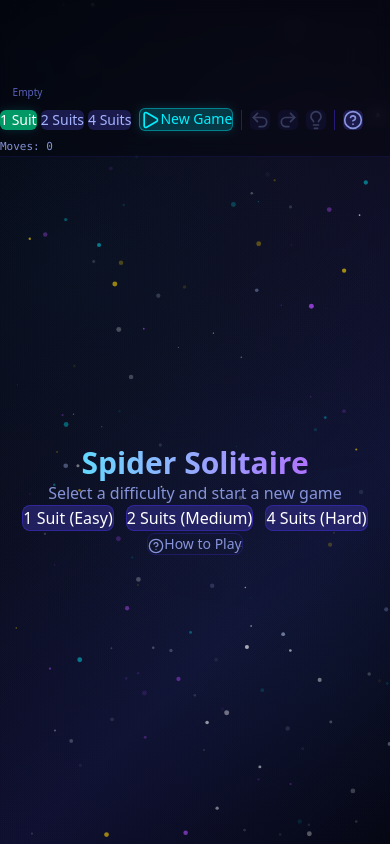
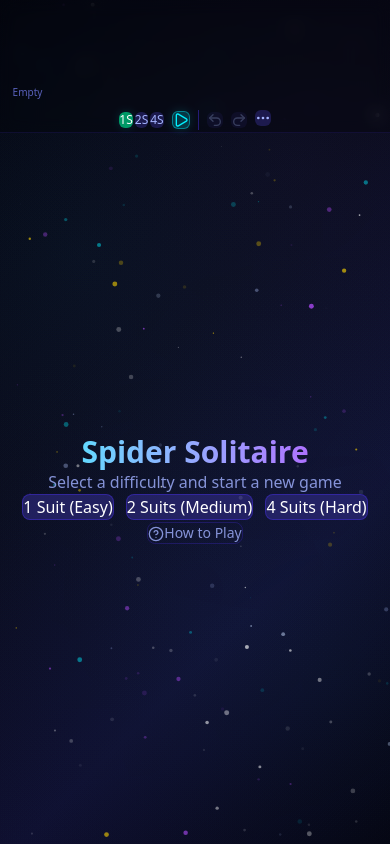
Before and after one commit to shivamg95/SpiderSolitaire, a React (Vite) app: page / in a window 390 px wide. Built offline with nearby package versions, Linux system fonts and the light colour scheme.

Commit message:
new fixes

```diff
--- a/src/components/Board.tsx
+++ b/src/components/Board.tsx
@@ -445,7 +445,7 @@ export default function Board() {
                 cardWidth={dims.cardWidth}
               />
               {showBoard && (
-                <Foundation completedSuits={completedSuits} />
+                <Foundation completedSuits={completedSuits} cardWidth={dims.cardWidth} />
               )}
             </div>
             <div className="md:hidden text-[11px] text-indigo-300/80 font-mono">
@@ -455,12 +455,14 @@ export default function Board() {
               {gameStatus === 'lost' && (
                 <span className="text-red-400 font-bold">Game Over</span>
               )}
+              {gameStatus === 'playing' && (
+                <span>{moves} moves</span>
+              )}
             </div>
           </div>
 
           <div className="flex items-center justify-center flex-1">
             <Controls
-              moves={moves}
               hasUndo={hasUndo()}
               hasRedo={hasRedo()}
               canAutoComplete={isAutoCompletable}
@@ -479,12 +481,15 @@ export default function Board() {
             />
           </div>
 
-          <div className="hidden md:block text-[11px] text-indigo-300/80 font-mono min-w-[60px] text-right">
+          <div className="hidden md:flex items-center gap-3 text-[11px] text-indigo-300/80 font-mono min-w-[90px] text-right justify-end">
             {gameStatus === 'won' && (
               <span className="text-[#ffd700] font-bold">Victory!</span>
             )}
             {gameStatus === 'lost' && (
               <span className="text-red-400 font-bold">Game Over</span>
+            )}
+            {gameStatus === 'playing' && (
+              <span>{moves} moves</span>
             )}
           </div>
         </header>
@@ -495,7 +500,7 @@ export default function Board() {
           maxTimelines={MAX_TIMELINES}
           onSwitch={handleSwitchTimeline}
           onSplit={handleSplitTimeline}
-          visible={showBoard && timelines.length > 0}
+          visible={showBoard && timelines.length > 1}
         />
 
         <main className="flex-1 flex flex-col px-2 pt-2 pb-2 overflow-hidden relative">
@@ -551,7 +556,7 @@ export default function Board() {
               <div className="flex-1 flex min-h-0 overflow-auto" style={{ touchAction: 'pan-y' }}>
                 <div
                   className="flex gap-1.5 px-1"
-                  style={{ minWidth: Math.max(window.innerWidth, TABLEAU_COLUMNS * dims.cardWidth + (TABLEAU_COLUMNS - 1) * COLUMN_GAP + CONTAINER_PADDING_X) }}
+                   style={{ minWidth: TABLEAU_COLUMNS * dims.cardWidth + (TABLEAU_COLUMNS - 1) * COLUMN_GAP + CONTAINER_PADDING_X }}
                 >
                   {columns.map((col, idx) => (
                     <Column
--- a/src/components/Column.tsx
+++ b/src/components/Column.tsx
@@ -23,9 +23,9 @@ export function getColumnHeight(
   faceUpOffset: number,
   cardHeight: number
 ): number {
-  if (cards.length === 0) return cardHeight + 4
+  if (cards.length === 0) return cardHeight + Math.round(cardHeight * 0.08)
   const lastCardOffset = getCardOffset(cards, cards.length - 1, faceDownOffset, faceUpOffset)
-  return lastCardOffset + cardHeight + 16
+  return lastCardOffset + cardHeight + Math.round(cardHeight * 0.15)
 }
 
 export function getPointerColumnIndex(x: number): number | null {
--- a/src/components/Controls.tsx
+++ b/src/components/Controls.tsx
@@ -1,8 +1,8 @@
-import { Undo2, Redo2, Lightbulb, Play, Flag, Sparkles, GitBranch, HelpCircle } from 'lucide-react'
+import { useState, useRef, useEffect } from 'react'
+import { Undo2, Redo2, Lightbulb, Play, Flag, Sparkles, GitBranch, HelpCircle, MoreHorizontal } from 'lucide-react'
 import type { GameMode } from '../types'
 
 interface ControlsProps {
-  moves: number
   hasUndo: boolean
   hasRedo: boolean
   canAutoComplete: boolean
@@ -26,6 +26,12 @@ const MODE_LABELS: Record<GameMode, string> = {
   hard: '4 Suits',
 }
 
+const MODE_SHORT: Record<GameMode, string> = {
+  easy: '1S',
+  medium: '2S',
+  hard: '4S',
+}
+
 const MODE_COLORS: Record<GameMode, string> = {
   easy: 'bg-emerald-600 hover:bg-emerald-500',
   medium: 'bg-amber-600 hover:bg-amber-500',
@@ -33,7 +39,6 @@ const MODE_COLORS: Record<GameMode, string> = {
 }
 
 export default function Controls({
-  moves,
   hasUndo,
   hasRedo,
   canAutoComplete,
@@ -50,13 +55,26 @@ export default function Controls({
   selectedMode,
   onSelectMode,
 }: ControlsProps) {
-  return (
-    <div className="flex items-center gap-2 flex-wrap">
-      <div className="flex gap-1">
+  const [menuOpen, setMenuOpen] = useState(false)
+  const menuRef = useRef<HTMLDivElement>(null)
+
+  useEffect(() => {
+    if (!menuOpen) return
+    const handler = (e: MouseEvent) => {
+      if (menuRef.current && !menuRef.current.contains(e.target as Node)) {
+        setMenuOpen(false)
+      }
+    }
+    document.addEventListener('mousedown', handler)
+    return () => document.removeEventListener('mousedown', handler)
+  }, [menuOpen])
+
+  const modeButtons = (short: boolean) => (
+    <div className="flex gap-0.5">
       {(Object.keys(MODE_LABELS) as GameMode[]).map((mode) => (
         <button
           key={mode}
-            className={`px-4 py-2 text-sm rounded-md transition-colors font-medium
+          className={`${short ? 'px-2 py-1.5 text-xs' : 'px-4 py-2 text-sm'} rounded-md transition-colors font-medium
             ${selectedMode === mode
               ? `${MODE_COLORS[mode]} text-white shadow-[0_0_8px_rgba(0,240,255,0.15)]`
               : 'bg-indigo-900/50 text-indigo-300 hover:bg-indigo-800/60'
@@ -70,13 +88,21 @@ export default function Controls({
             }
           }}
         >
-            {MODE_LABELS[mode]}
+          {short ? MODE_SHORT[mode] : MODE_LABELS[mode]}
         </button>
       ))}
     </div>
+  )
+
+  return (
+    <div className="flex items-center gap-2 flex-wrap">
+      {/* Desktop mode buttons */}
+      <div className="hidden md:flex">{modeButtons(false)}</div>
+      {/* Mobile mode buttons */}
+      <div className="md:hidden">{modeButtons(true)}</div>
 
       <button
-        className={`px-5 py-2 text-sm rounded-md font-medium transition-all
+        className={`px-3 md:px-5 py-1.5 md:py-2 text-xs md:text-sm rounded-md font-medium transition-all
           ${selectedMode
             ? 'bg-[#00f0ff]/20 text-[#00f0ff] border border-[#00f0ff]/40 hover:bg-[#00f0ff]/30 shadow-[0_0_10px_rgba(0,240,255,0.15)]'
             : 'bg-indigo-900/50 text-indigo-300 hover:bg-indigo-800/60'
@@ -84,30 +110,33 @@ export default function Controls({
         `}
         onClick={() => selectedMode && onNewGame(selectedMode)}
       >
-        <Play className="w-5 h-5 inline mr-1" />
-        New Game
+        <Play className="w-4 h-4 md:w-5 md:h-5 inline mr-0.5 md:mr-1" />
+        <span className="hidden md:inline">New Game</span>
       </button>
 
       <div className="w-px h-5 bg-indigo-700/50" />
 
       <button
-        className="p-2.5 rounded-md bg-indigo-900/50 text-indigo-300 hover:bg-indigo-800/60 disabled:opacity-30 disabled:cursor-not-allowed transition-colors flex items-center gap-1.5"
+        className="p-2 md:p-2.5 rounded-md bg-indigo-900/50 text-indigo-300 hover:bg-indigo-800/60 disabled:opacity-30 disabled:cursor-not-allowed transition-colors flex items-center gap-1"
         onClick={onUndo}
         disabled={!hasUndo || !gameInProgress}
         title="Undo"
       >
-        <Undo2 className="w-5 h-5" />
+        <Undo2 className="w-4 h-4 md:w-5 md:h-5" />
         <span className="hidden md:inline text-xs">Undo</span>
       </button>
       <button
-        className="p-2.5 rounded-md bg-indigo-900/50 text-indigo-300 hover:bg-indigo-800/60 disabled:opacity-30 disabled:cursor-not-allowed transition-colors flex items-center gap-1.5"
+        className="p-2 md:p-2.5 rounded-md bg-indigo-900/50 text-indigo-300 hover:bg-indigo-800/60 disabled:opacity-30 disabled:cursor-not-allowed transition-colors flex items-center gap-1"
         onClick={onRedo}
         disabled={!hasRedo || !gameInProgress}
         title="Redo"
       >
-        <Redo2 className="w-5 h-5" />
+        <Redo2 className="w-4 h-4 md:w-5 md:h-5" />
         <span className="hidden md:inline text-xs">Redo</span>
       </button>
+
+      {/* Desktop: always-visible controls */}
+      <div className="hidden md:flex items-center gap-2">
         <button
           className="p-2.5 rounded-md bg-indigo-900/50 text-indigo-300 hover:bg-indigo-800/60 disabled:opacity-30 disabled:cursor-not-allowed transition-colors flex items-center gap-1.5"
           onClick={onHint}
@@ -115,7 +144,7 @@ export default function Controls({
           title="Hint"
         >
           <Lightbulb className="w-5 h-5" />
-        <span className="hidden md:inline text-xs">Hint</span>
+          <span className="text-xs">Hint</span>
         </button>
 
         {canAutoComplete && (
@@ -125,7 +154,7 @@ export default function Controls({
             title="Auto Complete!"
           >
             <Sparkles className="w-5 h-5" />
-          <span className="hidden md:inline text-xs">Auto</span>
+            <span className="text-xs">Auto</span>
           </button>
         )}
 
@@ -136,7 +165,7 @@ export default function Controls({
             title="Split Timeline"
           >
             <GitBranch className="w-5 h-5" />
-          <span className="hidden md:inline text-xs">Split</span>
+            <span className="text-xs">Split</span>
           </button>
         )}
 
@@ -147,7 +176,7 @@ export default function Controls({
             title="Resign"
           >
             <Flag className="w-5 h-5" />
-          <span className="hidden md:inline text-xs">Resign</span>
+            <span className="text-xs">Resign</span>
           </button>
         )}
 
@@ -159,12 +188,67 @@ export default function Controls({
           title="How to Play"
         >
           <HelpCircle className="w-5 h-5" />
-        <span className="hidden md:inline text-xs">Help</span>
+          <span className="text-xs">Help</span>
         </button>
+      </div>
 
-      <span className="text-[11px] text-indigo-300/80 font-mono">
-        Moves: {moves}
-      </span>
+      {/* Mobile: "More" dropdown */}
+      <div className="md:hidden relative" ref={menuRef}>
+        <button
+          className="p-2 rounded-md bg-indigo-900/50 text-indigo-300 hover:bg-indigo-800/60 transition-colors"
+          onClick={() => setMenuOpen(!menuOpen)}
+          title="More"
+        >
+          <MoreHorizontal className="w-4 h-4" />
+        </button>
+        {menuOpen && (
+          <div className="absolute top-full right-0 mt-1 py-1 rounded-md bg-indigo-950/95 border border-indigo-800/50 shadow-xl z-50 min-w-[120px]">
+            <button
+              className="w-full px-3 py-2 text-xs text-left text-indigo-300 hover:bg-indigo-800/40 transition-colors flex items-center gap-2 disabled:opacity-30"
+              onClick={() => { onHint(); setMenuOpen(false) }}
+              disabled={!gameInProgress}
+            >
+              <Lightbulb className="w-3.5 h-3.5" />
+              Hint
+            </button>
+            {canAutoComplete && (
+              <button
+                className="w-full px-3 py-2 text-xs text-left text-[#4dff88] hover:bg-indigo-800/40 transition-colors flex items-center gap-2"
+                onClick={() => { onAutoComplete(); setMenuOpen(false) }}
+              >
+                <Sparkles className="w-3.5 h-3.5" />
+                Auto Complete
+              </button>
+            )}
+            {gameInProgress && canSplit && (
+              <button
+                className="w-full px-3 py-2 text-xs text-left text-[#b44dff] hover:bg-indigo-800/40 transition-colors flex items-center gap-2"
+                onClick={() => { onSplitTimeline(); setMenuOpen(false) }}
+              >
+                <GitBranch className="w-3.5 h-3.5" />
+                Split Timeline
+              </button>
+            )}
+            {gameInProgress && (
+              <button
+                className="w-full px-3 py-2 text-xs text-left text-red-400/70 hover:bg-indigo-800/40 transition-colors flex items-center gap-2"
+                onClick={() => { onResign(); setMenuOpen(false) }}
+              >
+                <Flag className="w-3.5 h-3.5" />
+                Resign
+              </button>
+            )}
+            <div className="border-t border-indigo-800/30 my-0.5" />
+            <button
+              className="w-full px-3 py-2 text-xs text-left text-indigo-300/80 hover:bg-indigo-800/40 transition-colors flex items-center gap-2"
+              onClick={() => { onHelp(); setMenuOpen(false) }}
+            >
+              <HelpCircle className="w-3.5 h-3.5" />
+              How to Play
+            </button>
+          </div>
+        )}
+      </div>
     </div>
   )
 }
--- a/src/constants.ts
+++ b/src/constants.ts
@@ -2,7 +2,7 @@ export const MIN_CARD_WIDTH = 55
 export const MAX_CARD_WIDTH = 160
 export const CARD_ASPECT_RATIO = 5 / 7
 export const COLUMN_GAP = 6
-export const CONTAINER_PADDING_X = 8
+export const CONTAINER_PADDING_X = 24
 export const TABLEAU_COLUMNS = 10
 
 export function computeCardWidth(viewportW: number): number {
--- a/src/hooks/useCardDimensions.ts
+++ b/src/hooks/useCardDimensions.ts
@@ -4,7 +4,7 @@ import { computeCardWidth, CARD_ASPECT_RATIO } from '../constants'
 const DESKTOP_DOWN_RATIO = 0.125
 const DESKTOP_UP_RATIO = 0.344
 const TOUCH_DOWN_RATIO = 0.375
-const TOUCH_UP_RATIO = 0.562
+const TOUCH_UP_RATIO = 0.45
 
 export function useCardDimensions() {
   const [viewportW, setViewportW] = useState(typeof window !== 'undefined' ? window.innerWidth : 1024)
```
Also changed, not shown: src/components/Foundation.tsx (+10 -4 lines). Lines whose indentation alone changed are shown as unchanged.
